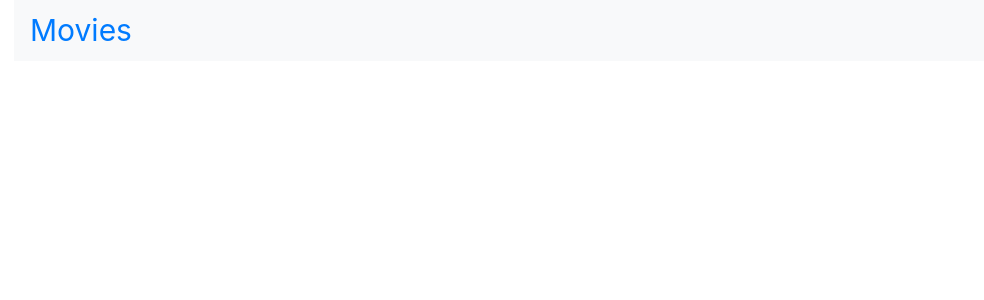
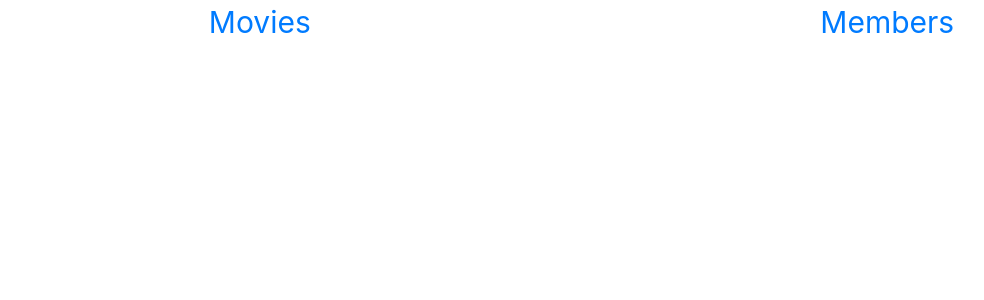
Before and after one commit to PhillipCumber/Project-3-movie-app, a React (Create React App) app in the folder client/: page / in a window 1280 px wide. Shown: the top 300 px of the page, without its empty margins (71-1055 px from the left). Built offline with nearby package versions, Linux system fonts and the light colour scheme.

Commit message:
modified the navbar

```diff
--- a/client/src/App.js
+++ b/client/src/App.js
@@ -13,6 +13,7 @@ class App extends Component {
               <Switch>
 
                   <Route path="/movies" component={Movies}></Route>
+                  <Route path="/member" component={Movies}></Route>
 
 
               </Switch>
--- a/client/src/components/Nav.js
+++ b/client/src/components/Nav.js
@@ -9,23 +9,29 @@ let NavStyle = styled.div`
     justify-content: space-around;
     font-size: 30px;
     text-decoration: none;
-    text: green
     list-style-type: none;
+    padding-left: 25px;
 `
 
 class Nav extends Component {
     render() {
         return (
             <div>
-                <div className="container">
-                        <nav className="navbar navbar-expand-lg navbar-light bg-light">
-                            <NavStyle><Link to="/movies"><li>Movies</li></Link></NavStyle>
-                        </nav>
+                        <NavStyle>
 
-                </div>
+                            <Link to="/movies">Movies</Link>
+                              <Link to="/members">Members</Link>
+
+                         </NavStyle>
+
             </div>
         );
     }
 }
 
 export default Nav;
+
+{/* <Link to="/movies"><li>Movies</li></Link>
+                                <Link to="/members"><li>Members</li></Link> */}
+                                {/* <Link to="/movies"><li>Movies</li></Link>
+                                <Link to="/movies"><li>Movies</li></Link> */}
```
